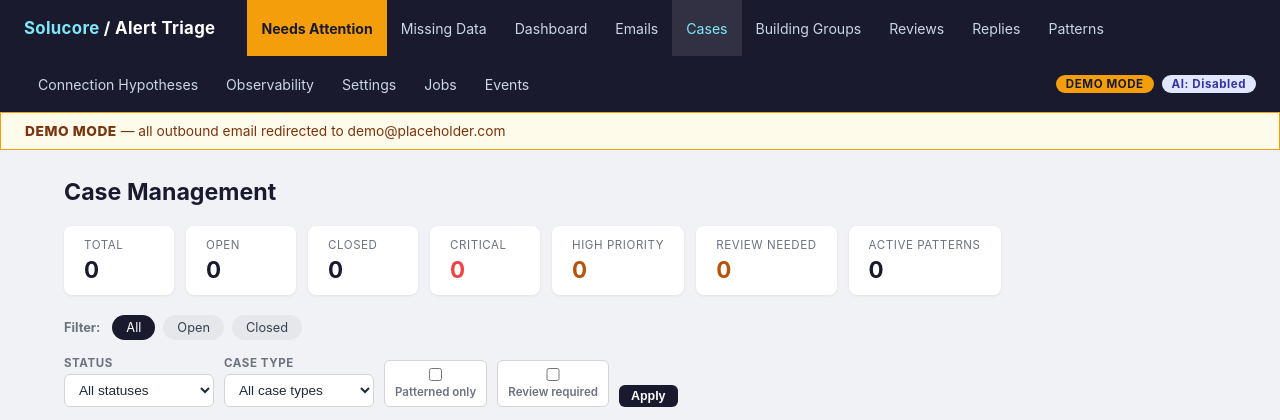
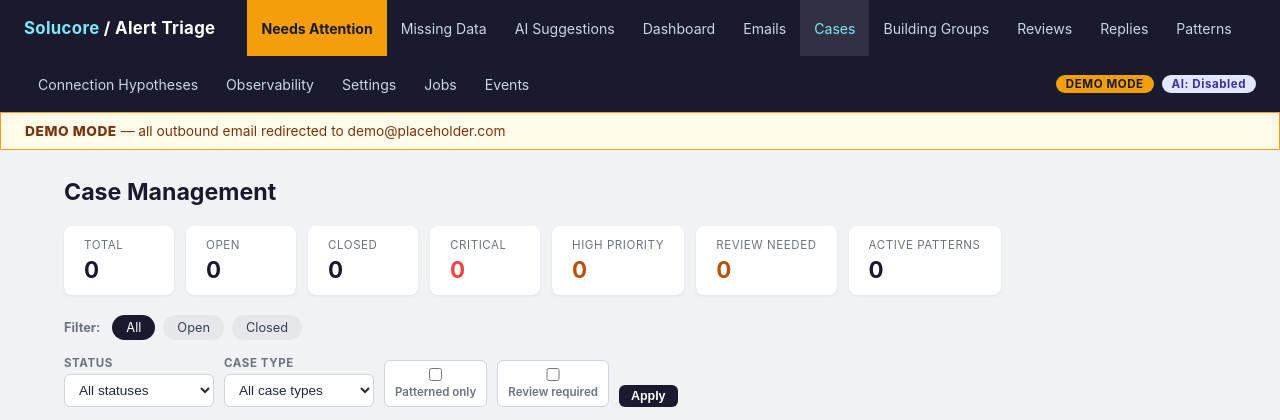
Before and after one commit to Griff2005/AI-Email-Alert-Agent, a Flask app: page /cases in a window 1280 px wide. Shown: the top 420 px of the page. Run offline with Flask 3, Linux system fonts and the light colour scheme; data that the repository does not hold is empty.

Commit message:
feat: Add suggestion review routes and extend missing-data detail with proposals

```diff
--- a/src/web/app.py
+++ b/src/web/app.py
@@ -658,6 +658,82 @@ def missing_data_queue():
     )
 
 
+@app.route("/missing-data/suggestions")
+def case_field_suggestions():
+    """Render AI field suggestions queued for human review."""
+    status_filter = request.args.get("status", "proposed").strip() or "proposed"
+    field_filter = request.args.get("field", None)
+    suggestions = db.list_case_field_suggestions(
+        status_filter=status_filter,
+        field_name=field_filter,
+    )
+    return render_template(
+        "case_field_suggestions.html",
+        suggestions=suggestions,
+        status_filter=status_filter,
+        field_filter=field_filter,
+        total=len(suggestions),
+    )
+
+
+@app.route("/missing-data/suggestions/<suggestion_id>")
+def case_field_suggestion_detail(suggestion_id):
+    """Render one AI field suggestion with source evidence and review forms."""
+    suggestion = db.get_case_field_suggestion(suggestion_id)
+    if not suggestion:
+        return redirect(url_for("case_field_suggestions"))
+    case = db.get_case_by_id(suggestion["case_id"])
+    source_emails = db.get_source_emails_for_case(suggestion["case_id"])
+    import json as _json
+    evidence = {}
+    if suggestion["evidence_json"]:
+        try:
+            evidence = _json.loads(suggestion["evidence_json"])
+        except Exception:
+            evidence = {}
+    return render_template(
+        "case_field_suggestion_detail.html",
+        suggestion=dict(suggestion),
+        case=dict(case) if case else None,
+        source_emails=[dict(e) for e in source_emails],
+        evidence=evidence,
+    )
+
+
+@app.route("/missing-data/suggestions/<suggestion_id>/accept", methods=["POST"])
+def accept_case_field_suggestion(suggestion_id):
+    """Accept one proposed field suggestion after explicit human submission."""
+    import missing_data_enrichment
+    notes = request.form.get("notes", "").strip() or None
+    try:
+        result = missing_data_enrichment.accept_suggestion(
+            suggestion_id,
+            reviewed_by="web_user",
+            notes=notes,
+        )
+        flash(f"Accepted: contractor set to \"{result['accepted_value']}\" for case {result['case_id']}.", "success")
+    except ValueError as e:
+        flash(f"Cannot accept: {e}", "error")
+    return redirect(url_for("case_field_suggestion_detail", suggestion_id=suggestion_id))
+
+
+@app.route("/missing-data/suggestions/<suggestion_id>/reject", methods=["POST"])
+def reject_case_field_suggestion(suggestion_id):
+    """Reject one proposed field suggestion after explicit human submission."""
+    import missing_data_enrichment
+    notes = request.form.get("notes", "").strip() or None
+    try:
+        missing_data_enrichment.reject_suggestion(
+            suggestion_id,
+            reviewed_by="web_user",
+            notes=notes,
+        )
+        flash("Suggestion rejected.", "success")
+    except ValueError as e:
+        flash(f"Cannot reject: {e}", "error")
+    return redirect(url_for("case_field_suggestion_detail", suggestion_id=suggestion_id))
+
+
 @app.route("/missing-data/<case_id>")
 def missing_data_detail(case_id):
     """Render read-only source email context for one missing-data case."""
@@ -671,6 +747,9 @@ def missing_data_detail(case_id):
             total=0,
             open_review_count=0,
         ), 404
+    suggestions = db.list_case_field_suggestions(case_id=case_id, status_filter="proposed")
+    detail["suggestions"] = [dict(s) for s in suggestions]
+    detail["proposed_suggestions"] = [dict(s) for s in suggestions]
     return render_template("missing_data_detail.html", **detail)
 
 
--- a/src/web/templates/base.html
+++ b/src/web/templates/base.html
@@ -532,7 +532,8 @@
   <nav>
     <span class="brand">Solucore <span>/ Alert Triage</span></span>
     <a href="/needs-attention" class="nav-attention{% if request.path.startswith('/needs-attention') %} active{% endif %}">Needs Attention</a>
-    <a href="{{ url_for('missing_data_queue') }}" {% if request.path.startswith('/missing-data') %}class="active"{% endif %}>Missing Data</a>
+    <a href="{{ url_for('missing_data_queue') }}" {% if request.path.startswith('/missing-data') and not request.path.startswith('/missing-data/suggestions') %}class="active"{% endif %}>Missing Data</a>
+    <a href="{{ url_for('case_field_suggestions') }}" {% if request.path.startswith('/missing-data/suggestions') %}class="active"{% endif %}>AI Suggestions</a>
     <a href="/" {% if request.path == '/' %}class="active"{% endif %}>Dashboard</a>
     <a href="/emails" {% if request.path.startswith('/emails') %}class="active"{% endif %}>Emails</a>
     <a href="/cases" {% if request.path.startswith('/cases') %}class="active"{% endif %}>Cases</a>
```
